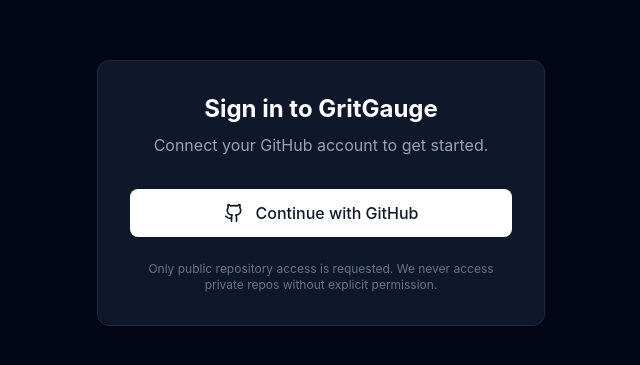
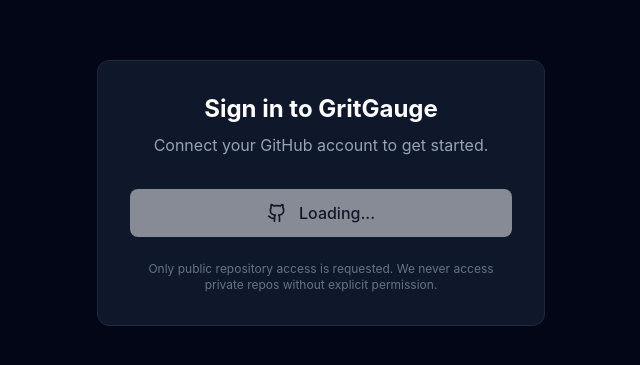
Before and after one commit to goranai/gritgauge, a Next.js app: page /auth/signin in a window 1280 px wide. Shown: the part 207-572 px from the top of the page, without its empty margins (319-959 px from the left). Built offline with nearby package versions, Linux system fonts and the light colour scheme; no server answers.

Commit message:
fix: client-side CSRF form - fetch token in browser then POST

```diff
--- a/src/app/auth/signin/page.tsx
+++ b/src/app/auth/signin/page.tsx
@@ -1,25 +1,29 @@
+"use client";
+
 import { Github } from "lucide-react";
+import { useSearchParams } from "next/navigation";
+import { useEffect, useState } from "react";
 
-async function getCsrfToken(): Promise<string> {
-  try {
-    const baseUrl = process.env.NEXTAUTH_URL || `https://${process.env.VERCEL_URL}` || "http://localhost:3000";
-    const url = `${baseUrl}/api/auth/csrf`;
-    const res = await fetch(url, { cache: "no-store" });
-    const data = await res.json();
-    return data.csrfToken || "";
-  } catch {
-    return "";
-  }
-}
+export default function SignInPage() {
+  const params = useSearchParams();
+  const callbackUrl = params?.get("callbackUrl") || "/dashboard";
+  const error = params?.get("error");
+  const [csrfToken, setCsrfToken] = useState("");
+  const [loading, setLoading] = useState(false);
 
-export default async function SignInPage({
-  searchParams,
-}: {
-  searchParams: { callbackUrl?: string; error?: string };
-}) {
-  const csrfToken = await getCsrfToken();
-  const callbackUrl = searchParams.callbackUrl || "/dashboard";
-  const error = searchParams.error;
+  useEffect(() => {
+    fetch("/api/auth/csrf")
+      .then((r) => r.json())
+      .then((d) => setCsrfToken(d.csrfToken || ""))
+      .catch(() => {});
+  }, []);
+
+  const handleSubmit = (e: React.FormEvent) => {
+    e.preventDefault();
+    setLoading(true);
+    const form = e.target as HTMLFormElement;
+    form.submit();
+  };
 
   const errorMessages: Record<string, string> = {
     OAuthSignin: "There was a problem starting GitHub sign-in.",
@@ -43,15 +47,16 @@
             </div>
           )}
 
-          <form action="/api/auth/signin/github" method="POST">
+          <form action="/api/auth/signin/github" method="POST" onSubmit={handleSubmit}>
             <input type="hidden" name="csrfToken" value={csrfToken} />
             <input type="hidden" name="callbackUrl" value={callbackUrl} />
             <button
               type="submit"
-              className="w-full flex items-center justify-center gap-3 bg-white hover:bg-gray-100 text-gray-900 font-medium py-3 px-6 rounded-lg transition-colors"
+              disabled={loading || !csrfToken}
+              className="w-full flex items-center justify-center gap-3 bg-white hover:bg-gray-100 disabled:opacity-50 text-gray-900 font-medium py-3 px-6 rounded-lg transition-colors"
             >
               <Github className="w-5 h-5" />
-              Continue with GitHub
+              {!csrfToken ? "Loading..." : loading ? "Redirecting..." : "Continue with GitHub"}
             </button>
           </form>
 
```
